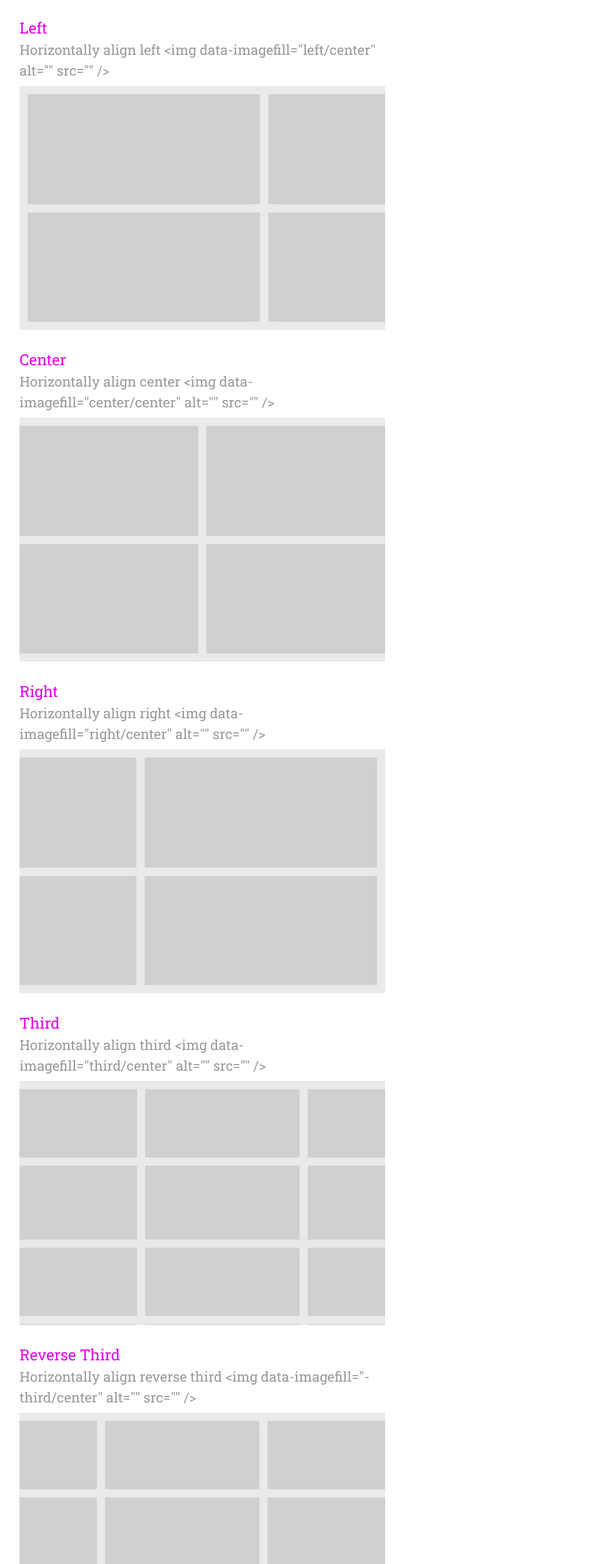
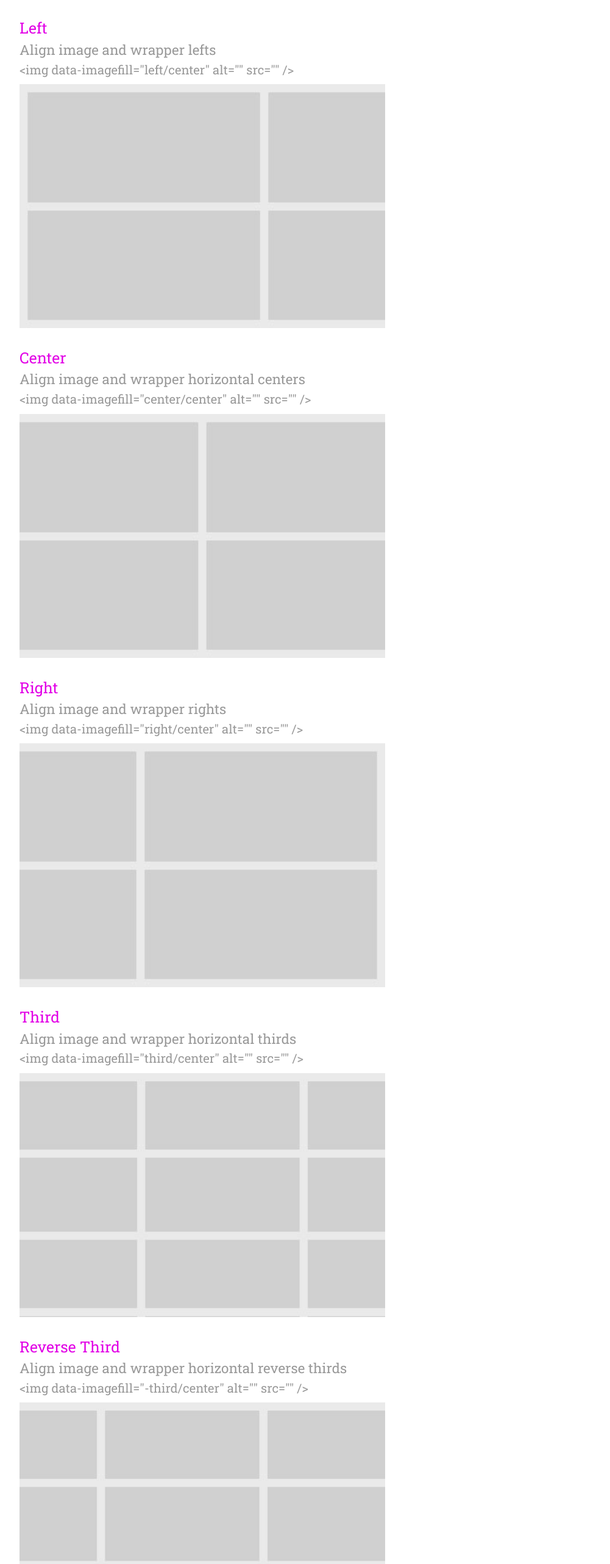
Before and after one commit to davesmiths/imagefill, a plain HTML site: page demo/index.html in a window 1280 px wide. Shown: the part 4739-7304 px from the top of the page at 61% size, without its empty margins (28-1029 px from the left). Drawn offline with nearby package versions, Linux system fonts and the light colour scheme.

Commit message:
Updated text to make more sense hopefully

```diff
--- a/demo/index.html
+++ b/demo/index.html
@@ -104,31 +104,31 @@ What you see here is the first third of the image lining up with the first third
 <div class="horizontal">
 
 
-<h3>Left <small>Horizontally align left &lt;img data-imagefill="left/center" alt="" src="" /&gt;</small></h3>
+<h3>Left <small>Align image and wrapper lefts <small>&lt;img data-imagefill="left/center" alt="" src="" /&gt;</small></small></h3>
 <p><img data-imagefill="left/center" data-imagefill-class="bob" src="images/landscape.jpg" alt="" /></p>
 
 
-<h3>Center <small>Horizontally align center &lt;img data-imagefill="center/center" alt="" src="" /&gt;</small></h3>
+<h3>Center <small>Align image and wrapper horizontal centers <small>&lt;img data-imagefill="center/center" alt="" src="" /&gt;</small></small></h3>
 <p><img data-imagefill="center/center" data-imagefill-class="bob" src="images/landscape.jpg" alt="" /></p>
 
 
-<h3>Right <small>Horizontally align right &lt;img data-imagefill="right/center" alt="" src="" /&gt;</small></h3>
+<h3>Right <small>Align image and wrapper rights <small>&lt;img data-imagefill="right/center" alt="" src="" /&gt;</small></small></h3>
 <p><img data-imagefill="right/center" data-imagefill-class="bob" src="images/landscape.jpg" alt="" /></p>
 
 
-<h3>Third <small>Horizontally align third &lt;img data-imagefill="third/center" alt="" src="" /&gt;</small></h3>
+<h3>Third <small>Align image and wrapper horizontal thirds <small>&lt;img data-imagefill="third/center" alt="" src="" /&gt;</small></small></h3>
 <p><img data-imagefill="third/center" data-imagefill-class="bob" src="images/landscape-thirds.jpg" alt="" /></p>
 
 
-<h3>Reverse Third <small>Horizontally align reverse third &lt;img data-imagefill="-third/center" alt="" src="" /&gt;</small></h3>
+<h3>Reverse Third <small>Align image and wrapper horizontal reverse thirds <small>&lt;img data-imagefill="-third/center" alt="" src="" /&gt;</small></small></h3>
 <p><img data-imagefill="-third/center" data-imagefill-class="bob" src="images/landscape-thirds.jpg" alt="" /></p>
 
 
-<h3>Golden <small>Horizontally align golden &lt;img data-imagefill="golden/center" alt="" src="" /&gt;</small></h3>
+<h3>Golden <small>Align image and wrapper horizontal goldens <small>&lt;img data-imagefill="golden/center" alt="" src="" /&gt;</small></small></h3>
 <p><img data-imagefill="golden/center" data-imagefill-class="bob" src="images/landscape-golden.jpg" alt="" /></p>
 
 
-<h3>Reverse Golden <small>Horizontally align reverse golden &lt;img data-imagefill="-golden/center" alt="" src="" /&gt;</small></h3>
+<h3>Reverse Golden <small>Align image and wrapper horizontal reverse goldens <small>&lt;img data-imagefill="-golden/center" alt="" src="" /&gt;</small></small></h3>
 <p><img data-imagefill="-golden/center" data-imagefill-class="bob" src="images/landscape-golden.jpg" alt="" /></p>
 
 </div>
```
